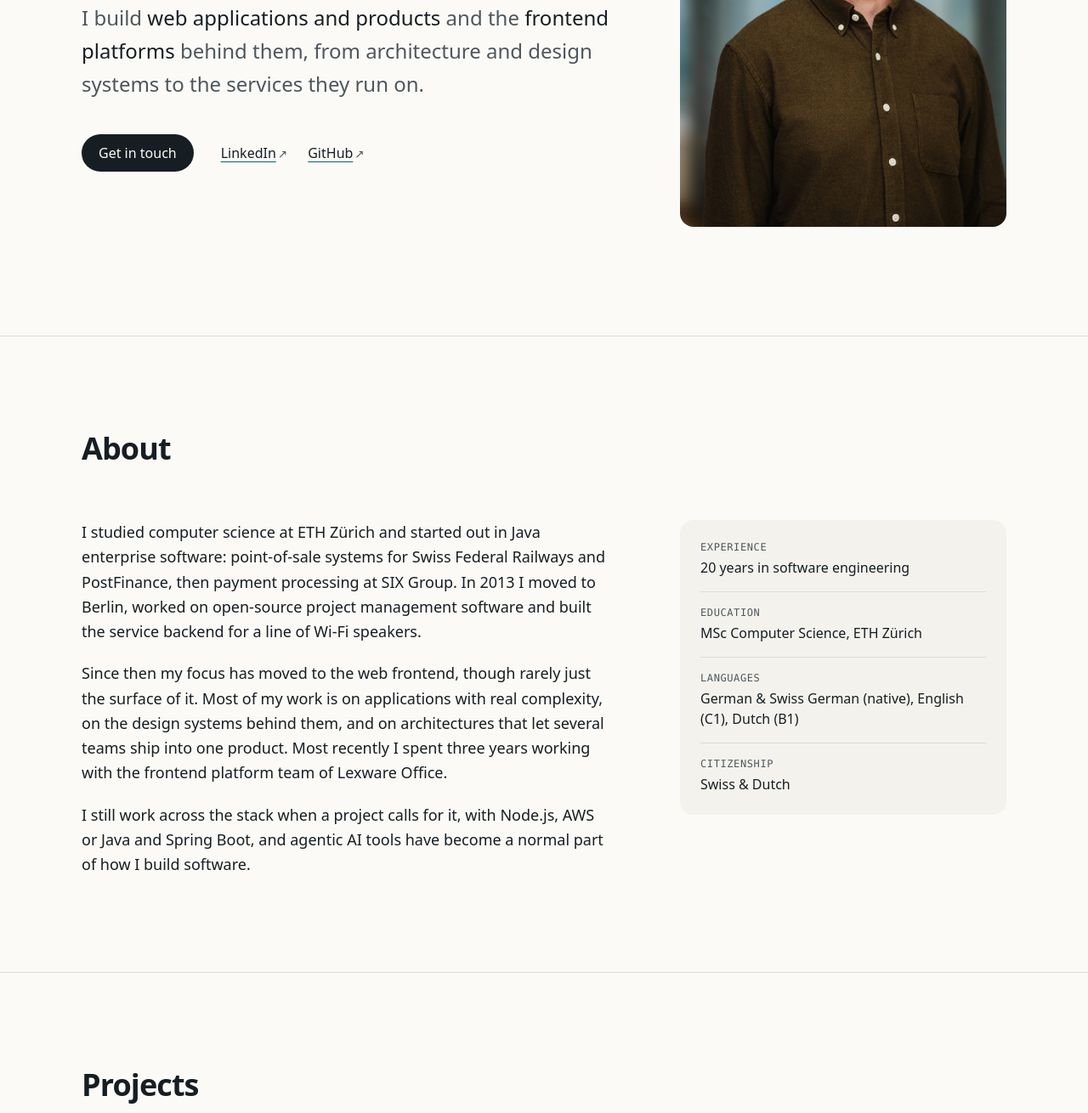
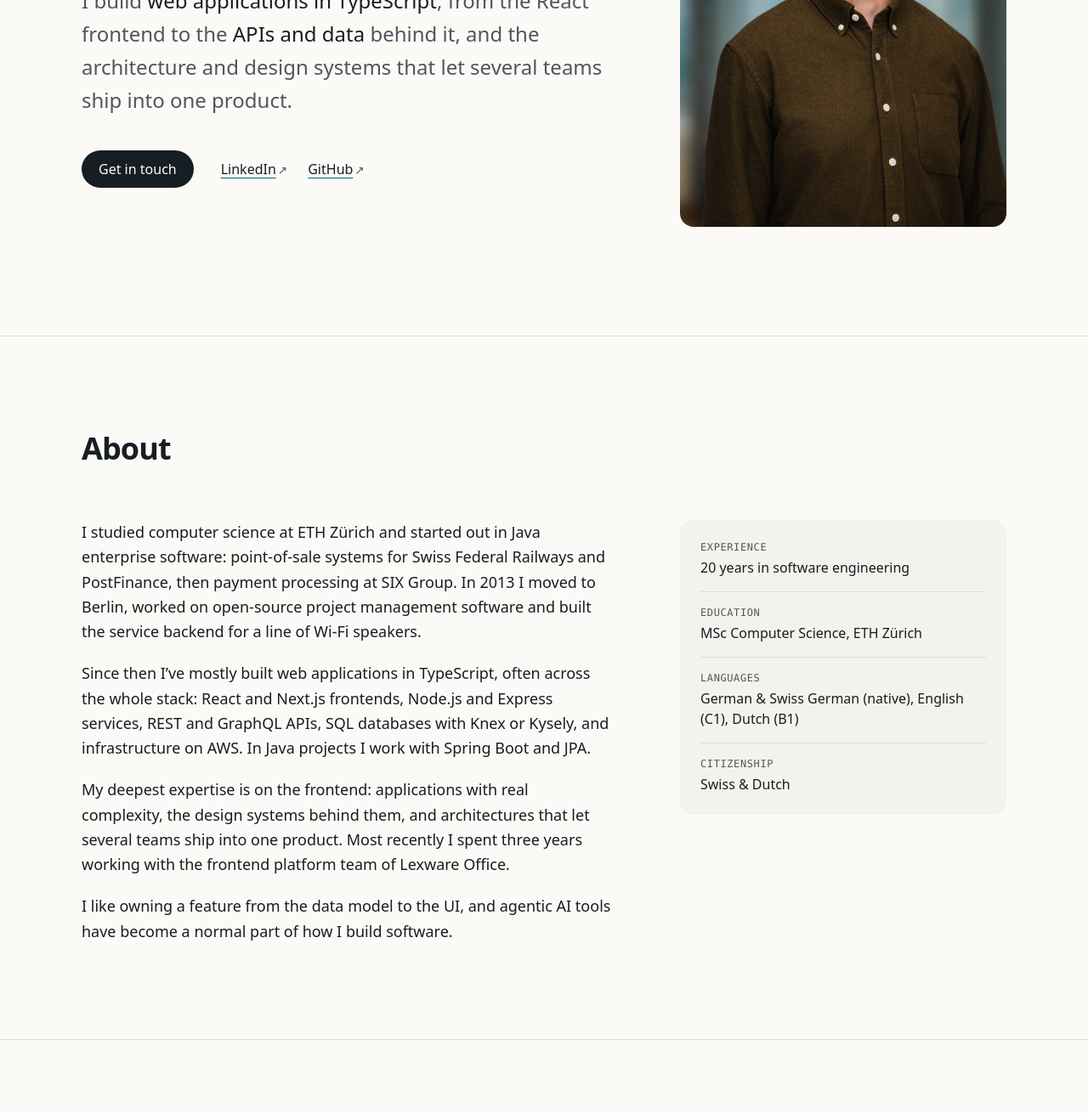
Before and after one commit to crijke/christianrijke.de, an Astro site: page / in a window 1280 px wide. Shown: the part 390-1700 px from the top of the page at 85% size. Built offline with nearby package versions, Linux system fonts and the light colour scheme; Astro itself is replaced by a stand-in of ours.

Commit message:
feat: update content (#6)
* feat: position profile for full-stack TypeScript roles

Rework the hero, about and experience copy so full-stack work reads as
current rather than past: name the TypeScript, Node.js and SQL stack,
rename the experience eras and add backend detail to role summaries.

Co-Authored-By: Claude Opus 5.5 <noreply@anthropic.com>

* feat: list backend, data and delivery skills

Regroup skills into frontend, backend & data, architecture, cloud &
delivery, testing and AI, adding GraphQL, SQL tooling, CI/CD and
headless CMS integrations, and update the meta description to match.

Co-Authored-By: Claude Opus 5.5 <noreply@anthropic.com>

---------

Co-authored-by: Claude Opus 5.5 <noreply@anthropic.com>

```diff
--- a/src/components/About.tsx
+++ b/src/components/About.tsx
@@ -17,14 +17,20 @@ export function About({ showFocusAreas = true }: AboutProps) {
             management software and built the service backend for a line of Wi-Fi speakers.
           </p>
           <p>
-            Since then my focus has moved to the web frontend, though rarely just the surface of it.
-            Most of my work is on applications with real complexity, on the design systems behind
-            them, and on architectures that let several teams ship into one product. Most recently I
-            spent three years working with the frontend platform team of Lexware Office.
+            Since then I’ve mostly built web applications in TypeScript, often across the whole
+            stack: React and Next.js frontends, Node.js and Express services, REST and GraphQL APIs,
+            SQL databases with Knex or Kysely, and infrastructure on AWS. In Java projects I work
+            with Spring Boot and JPA.
           </p>
           <p>
-            I still work across the stack when a project calls for it, with Node.js, AWS or Java and
-            Spring Boot, and agentic AI tools have become a normal part of how I build software.
+            My deepest expertise is on the frontend: applications with real complexity, the design
+            systems behind them, and architectures that let several teams ship into one product.
+            Most recently I spent three years working with the frontend platform team of Lexware
+            Office.
+          </p>
+          <p>
+            I like owning a feature from the data model to the UI, and agentic AI tools have become
+            a normal part of how I build software.
           </p>
         </div>
         <dl className="h-fit divide-y divide-line rounded-2xl bg-surface px-6 py-2">
--- a/src/components/Hero.tsx
+++ b/src/components/Hero.tsx
@@ -20,9 +20,9 @@ export function Hero({ portrait }: HeroProps) {
             {profile.name}
           </h1>
           <p className="mt-8 max-w-2xl text-xl leading-relaxed text-muted sm:text-2xl sm:leading-relaxed">
-            I build <span className="text-ink">web applications and products</span> and the{' '}
-            <span className="text-ink">frontend platforms</span> behind them, from architecture and
-            design systems to the services they run on.
+            I build <span className="text-ink">web applications in TypeScript</span>, from the React
+            frontend to the <span className="text-ink">APIs and data</span> behind it, and the
+            architecture and design systems that let several teams ship into one product.
           </p>
           <div className="mt-10 flex flex-wrap items-center gap-x-8 gap-y-5">
             <a href="#contact" className="button">
--- a/src/content/experience.ts
+++ b/src/content/experience.ts
@@ -15,8 +15,8 @@ export interface Era {
 /** Career history grouped into eras, newest first. */
 export const eras: Era[] = [
   {
-    id: 'frontend-platforms',
-    title: 'Frontend platforms & architecture',
+    id: 'web-platforms',
+    title: 'Web applications & platforms',
     roles: [
       {
         start: 2023,
@@ -31,7 +31,7 @@ export const eras: Era[] = [
         organisation: 'Netzwerk Solidarische Landwirtschaft',
         title: 'Full-Stack Engineer',
         summary:
-          'New React frontend for Ernte Teilen, email campaign API and UI, and user account management.',
+          'New React frontend for Ernte Teilen, plus a Node.js and Express API for email campaigns and user account management.',
       },
       {
         start: 2021,
@@ -39,7 +39,7 @@ export const eras: Era[] = [
         organisation: 'Scout24',
         title: 'Full-Stack Engineer',
         summary:
-          'Account migration SPA, company-wide Okta rollout, API usage reporting and a self-service portal for B2B customers.',
+          'Account migration SPA, Spring Boot services that migrated all user accounts to the company-wide Okta platform, API usage reporting and a self-service portal for B2B customers.',
       },
       {
         start: 2020,
@@ -47,7 +47,7 @@ export const eras: Era[] = [
         organisation: 'IBM iX Berlin',
         title: 'Frontend Architect & Engineer',
         summary:
-          'Frontend architecture for EDEKA’s assortment planning application; relaunch of the Basler Versicherungen corporate websites.',
+          'Frontend architecture and the API contract with the backend team for EDEKA’s assortment planning application; relaunch of the Basler Versicherungen corporate websites.',
       },
       {
         start: 2019,
@@ -55,7 +55,7 @@ export const eras: Era[] = [
         organisation: 'Datenguide',
         title: 'Full-Stack Engineer',
         summary:
-          'GraphQL and REST APIs for official statistics, a React query UI and the project website.',
+          'GraphQL and REST APIs in Node.js for official statistics, a React query UI and the project website.',
       },
       {
         start: 2019,
@@ -83,8 +83,8 @@ export const eras: Era[] = [
     ],
   },
   {
-    id: 'full-stack',
-    title: 'Full-stack & services',
+    id: 'services',
+    title: 'Services & backend architecture',
     roles: [
       {
         start: 2017,
--- a/src/content/profile.ts
+++ b/src/content/profile.ts
@@ -9,7 +9,7 @@ export const profile = {
   email: 'hello@christianrijke.de',
   url: 'https://christianrijke.de',
   description:
-    'Senior software engineer with 20 years of experience. Frontend architecture, design systems and complex web applications, plus the full stack behind them.',
+    'Senior software engineer with 20 years of experience. TypeScript web applications across the stack: React, Node.js, APIs and SQL, plus frontend architecture and design systems.',
   links: {
     linkedin: { label: 'LinkedIn', href: 'https://www.linkedin.com/in/christian-rijke/' },
     github: { label: 'GitHub', href: 'https://github.com/crijke' },
--- a/src/content/skills.ts
+++ b/src/content/skills.ts
@@ -9,14 +9,28 @@ export const skillGroups: SkillGroup[] = [
     items: [
       'TypeScript',
       'React',
+      'Next.js (SSR & static)',
       'React Router / Remix',
       'TanStack Query',
-      'Next.js',
       'Astro',
       'HTML & CSS',
       'Tailwind CSS',
       'MUI',
       'Vite',
+    ],
+  },
+  {
+    title: 'Backend & data',
+    items: [
+      'Node.js',
+      'Express',
+      'REST & GraphQL APIs',
+      'Next.js API routes',
+      'PostgreSQL',
+      'SQL schema design & migrations',
+      'Knex & Kysely',
+      'Java & Spring Boot',
+      'JPA / Hibernate',
     ],
   },
   {
@@ -28,6 +42,17 @@ export const skillGroups: SkillGroup[] = [
       'API design',
       'Accessibility (WCAG)',
       'Internationalisation',
+      'Headless CMS integration (Prismic, AEM)',
+    ],
+  },
+  {
+    title: 'Cloud & delivery',
+    items: [
+      'AWS (Lambda, CloudFormation, DynamoDB)',
+      'Docker',
+      'GitHub Actions',
+      'Bitbucket',
+      'Jenkins',
     ],
   },
   {
@@ -35,19 +60,9 @@ export const skillGroups: SkillGroup[] = [
     items: ['Vitest', 'Jest', 'React Testing Library', 'Playwright', 'Cypress', 'JUnit'],
   },
   {
-    title: 'Backend & cloud',
-    items: [
-      'Node.js',
-      'Express',
-      'AWS (Lambda, CloudFormation, DynamoDB)',
-      'Docker',
-      'PostgreSQL',
-      'Java & Spring Boot',
-    ],
-  },
-  {
     title: 'AI-assisted engineering',
     items: [
+      'Claude Code',
       'Agentic coding workflows',
       'Agent skills',
       'LLM-ready knowledge bases',
```
